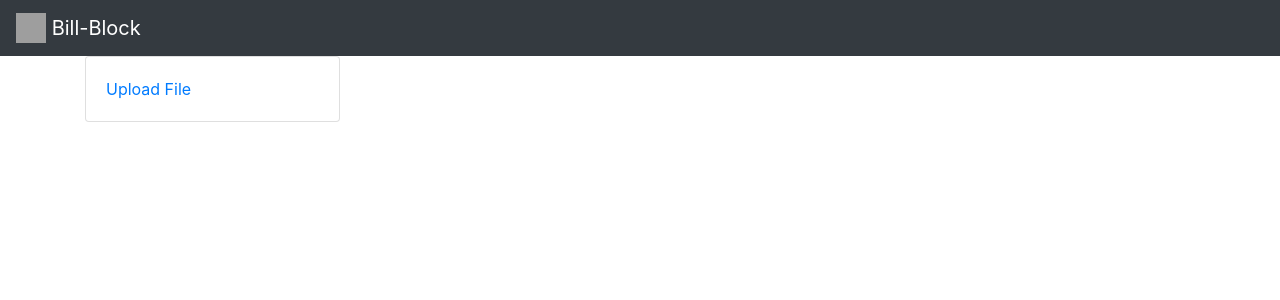
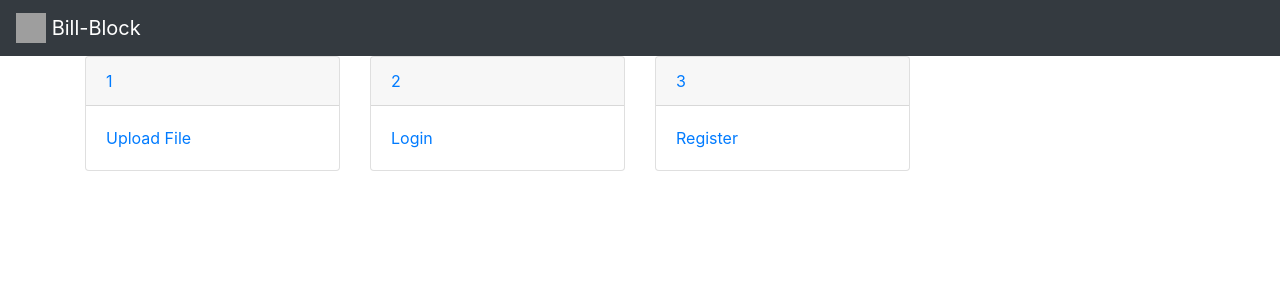
Before and after one commit to Tejas-Choudekar/billblock-frontend, a React (Create React App) app: page / in a window 1280 px wide. Shown: the top 300 px of the page. Built offline with nearby package versions, Linux system fonts and the light colour scheme; grey boxes are pictures that could not be loaded.

Commit message:
added Register Api

```diff
--- a/package.json
+++ b/package.json
@@ -5,6 +5,7 @@
   "dependencies": {
     "@material-ui/core": "^4.3.2",
     "@material-ui/icons": "^4.2.1",
+    "axios": "^0.19.0",
     "bootstrap": "^4.3.1",
     "material-ui": "^0.20.2",
     "react": "^16.8.6",
--- a/src/App.js
+++ b/src/App.js
@@ -1,6 +1,6 @@
 import React from 'react';
 import { Button, Container, Row, Col, Card } from 'react-bootstrap';
-import { } from 'react-bootstrap';
+import { Navbar } from "react-bootstrap";
 import './App.css';
 import { BrowserRouter as Router, Route, Link, withRouter } from "react-router-dom";
 import UploadFile from './Components/UploadFile';
@@ -10,18 +10,14 @@ import Header from './Reusable/Header';
 export class App extends React.Component {
   render() {
     return (
-
         <Router>
           <Header />
           <Route path="/" exact component={Appl} />
           <Route path="/uploadFile" component={UploadFile} />
           <Route path="/Register" component={Register} />
         </Router>
-
     );
   }
-
-
 }
 
 function Appl() {
@@ -31,8 +27,24 @@ function Appl() {
         <Col md='3'>
           <Card>
           <Link to='/uploadFile'>
-
+            <Card.Header>1</Card.Header>
             <Card.Body>Upload File</Card.Body>
+            </Link>
+          </Card>
+        </Col>
+        <Col md='3'>
+          <Card>
+          <Link to='/uploadFile'>
+            <Card.Header>2</Card.Header>
+            <Card.Body>Login</Card.Body>
+            </Link>
+          </Card>
+        </Col>
+        <Col md='3'>
+          <Card>
+          <Link to='/register'>
+            <Card.Header>3</Card.Header>
+            <Card.Body>Register</Card.Body>
             </Link>
           </Card>
         </Col>
--- a/src/Components/Register.js
+++ b/src/Components/Register.js
@@ -1,4 +1,5 @@
 import React, { Component } from "react";
+import axios from 'axios'
 import {
   FormGroup,
   FormControl,
@@ -16,7 +17,11 @@ import {
       phone:"",
       password: "",
       confirmPassword: "",
+      status: ""
     };
+
+
+    this.registerUser = this.registerUser.bind(this);
   }
 
   validateForm() {
@@ -29,6 +34,31 @@ import {
     );
   }
 
+  registerUser() {
+    axios.post('http://localhost:8080/api/register', {
+      name:this.state.name,
+      email:this.state.email,
+      phone:this.state.phone,
+      password:this.state.password,                                       })
+      .then(res => {
+        this.setMessage(res.data);
+      })
+  }
+
+  setMessage(response){
+    switch(response){
+      case 301: this.status = "User Already Registered";
+                break;
+      case 201: this.status = "Failed to Register";
+                break;
+      case 101: this.status = "User Successfully Registered";
+                break;
+      default : this.status = "Registration Failed Unexpectedly";
+    }
+    alert(this.status);
+    window.location.reload();
+  }
+
   handleChange = event => {
     this.setState({
       [event.target.id]: event.target.value
@@ -37,6 +67,7 @@ import {
 
   handleSubmit = async event => {
     event.preventDefault();
+    this.registerUser();
   }
 
   handleConfirmationSubmit = async event => {
@@ -111,7 +142,7 @@ import {
   render() {
     return (
       <div className="Register">
-        {this.renderForm()}
+      {this.renderForm()}
       </div>
     );
   }
```
Also changed, not shown: 1 other file (tests, documents, lock files or other folders).
